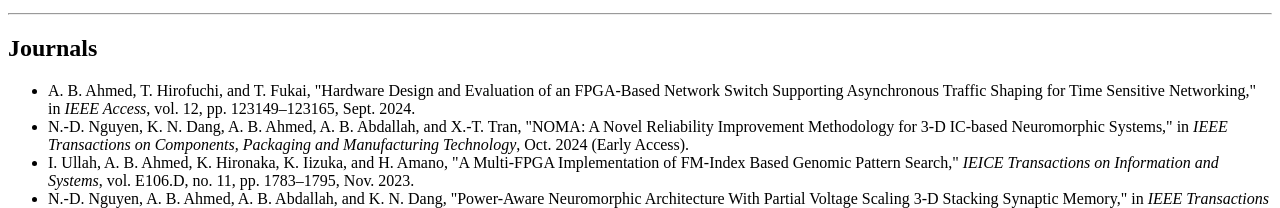
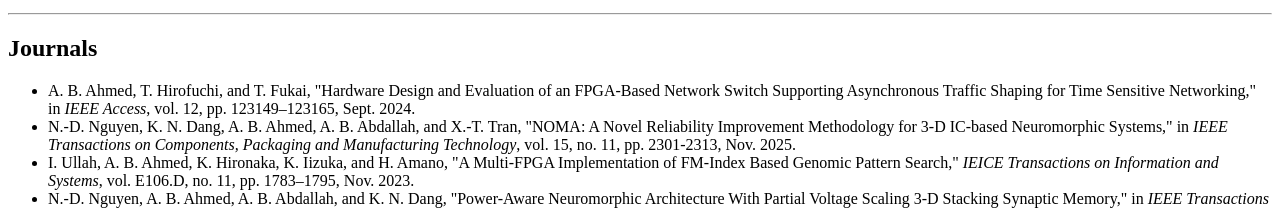
Before and after one commit to baakram/baakram.github.io, a plain HTML site: page index.html in a window 1280 px wide. Shown: the part 830-1038 px from the top of the page. Drawn offline with Linux system fonts and the light colour scheme.

Commit message:
Update index.html

```diff
--- a/index.html
+++ b/index.html
@@ -58,7 +58,7 @@
 <ul>
 <li>A. B. Ahmed, T. Hirofuchi, and T. Fukai, "Hardware Design and Evaluation of an FPGA-Based Network Switch Supporting Asynchronous Traffic Shaping for Time Sensitive Networking," in <i>IEEE Access</i>, vol. 12, pp. 123149–123165, Sept. 2024.</li>
 
-<li>N.-D. Nguyen, K. N. Dang, A. B. Ahmed, A. B. Abdallah, and X.-T. Tran, "NOMA: A Novel Reliability Improvement Methodology for 3-D IC-based Neuromorphic Systems," in <i>IEEE Transactions on Components, Packaging and Manufacturing Technology</i>, Oct. 2024 (Early Access).</li>
+<li>N.-D. Nguyen, K. N. Dang, A. B. Ahmed, A. B. Abdallah, and X.-T. Tran, "NOMA: A Novel Reliability Improvement Methodology for 3-D IC-based Neuromorphic Systems," in <i>IEEE Transactions on Components, Packaging and Manufacturing Technology</i>, vol. 15, no. 11, pp. 2301-2313, Nov. 2025.</li>
 
 <li>I. Ullah, A. B. Ahmed, K. Hironaka, K. Iizuka, and H. Amano, "A Multi-FPGA Implementation of FM-Index Based Genomic Pattern Search," <i>IEICE Transactions on Information and Systems</i>, vol. E106.D, no. 11, pp. 1783–1795, Nov. 2023.</li>
 
```
